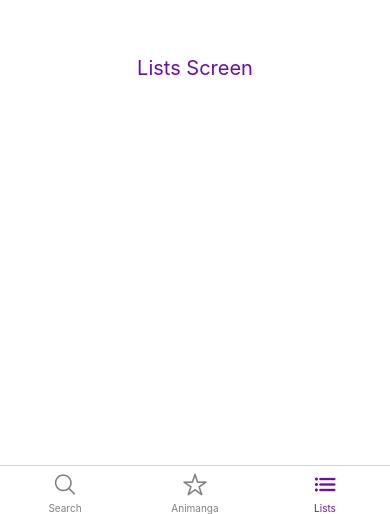
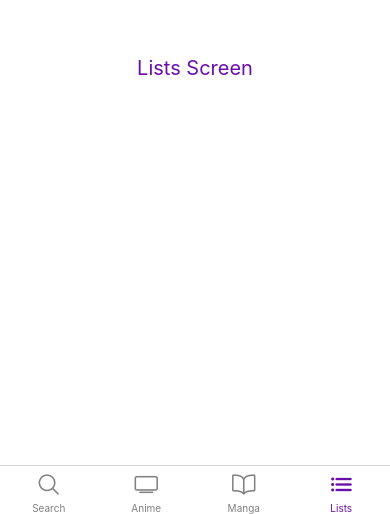
Before and after one commit to gossameralbum/koneko, a React Native app: screen /Lists in a window 390 px wide. Shown: the part 330-844 px from the top of the page. Built offline with nearby package versions, Linux system fonts and the light colour scheme; no server answers.

Commit message:
fixed navigation and seperated the anime and manga tabs.

```diff
--- a/app.json
+++ b/app.json
@@ -22,6 +22,9 @@
     },
     "web": {
       "favicon": "./assets/favicon.png"
-    }
+    },
+    "plugins": [
+      "expo-font"
+    ]
   }
 }
--- a/navigation/AppNavigator.js
+++ b/navigation/AppNavigator.js
@@ -3,8 +3,8 @@ import { NavigationContainer } from '@react-navigation/native';
 import { createBottomTabNavigator } from '@react-navigation/bottom-tabs';
 import { Ionicons } from '@expo/vector-icons';
 import SearchScreen from '../screens/SearchScreen';
-import AnimeListScreen from '../screens/Animanga/AnimeListScreen';
-import MangaListScreen from '../screens/Animanga/MangaListScreen';
+import AnimeListScreen from '../screens/AnimeListScreen';
+import MangaListScreen from '../screens/MangaListScreen';
 import ListsScreen from '../screens/ListsScreen';
 
 const Tab = createBottomTabNavigator();
@@ -19,8 +19,10 @@ const AppNavigator = () => {
 
             if (route.name === 'Search') {
               iconName = focused ? 'search' : 'search-outline';
-            } else if (route.name === 'Animanga') {
-              iconName = focused ? 'star' : 'star-outline';
+            } else if (route.name === 'Anime') {
+              iconName = focused ? 'tv' : 'tv-outline';
+            }  else if (route.name === "Manga") {
+                iconName = focused? 'book' : 'book-outline';
             } else if (route.name === 'Lists') {
               iconName = focused ? 'list' : 'list-outline';
             }
@@ -32,7 +34,8 @@ const AppNavigator = () => {
         })}
       >
         <Tab.Screen name="Search" component={SearchScreen} options={{ headerShown: false }} />
-        <Tab.Screen name="Animanga" component={AnimeListScreen} options={{ headerShown: false }} />
+        <Tab.Screen name="Anime" component={AnimeListScreen} options={{ headerShown: false }} />
+        <Tab.Screen name="Manga" component={MangaListScreen} options={{ headerShown: false }} />
         <Tab.Screen name="Lists" component={ListsScreen} options={{ headerShown: false }} />
       </Tab.Navigator>
     </NavigationContainer>
```
Also changed, not shown: package.json (+6 -2 lines), screens/AnimeListScreen.js (renamed from screens/Animanga/AnimeListScreen.js), screens/MangaListScreen.js (renamed from screens/Animanga/MangaListScreen.js), 1 other file (tests, documents, lock files or other folders).
